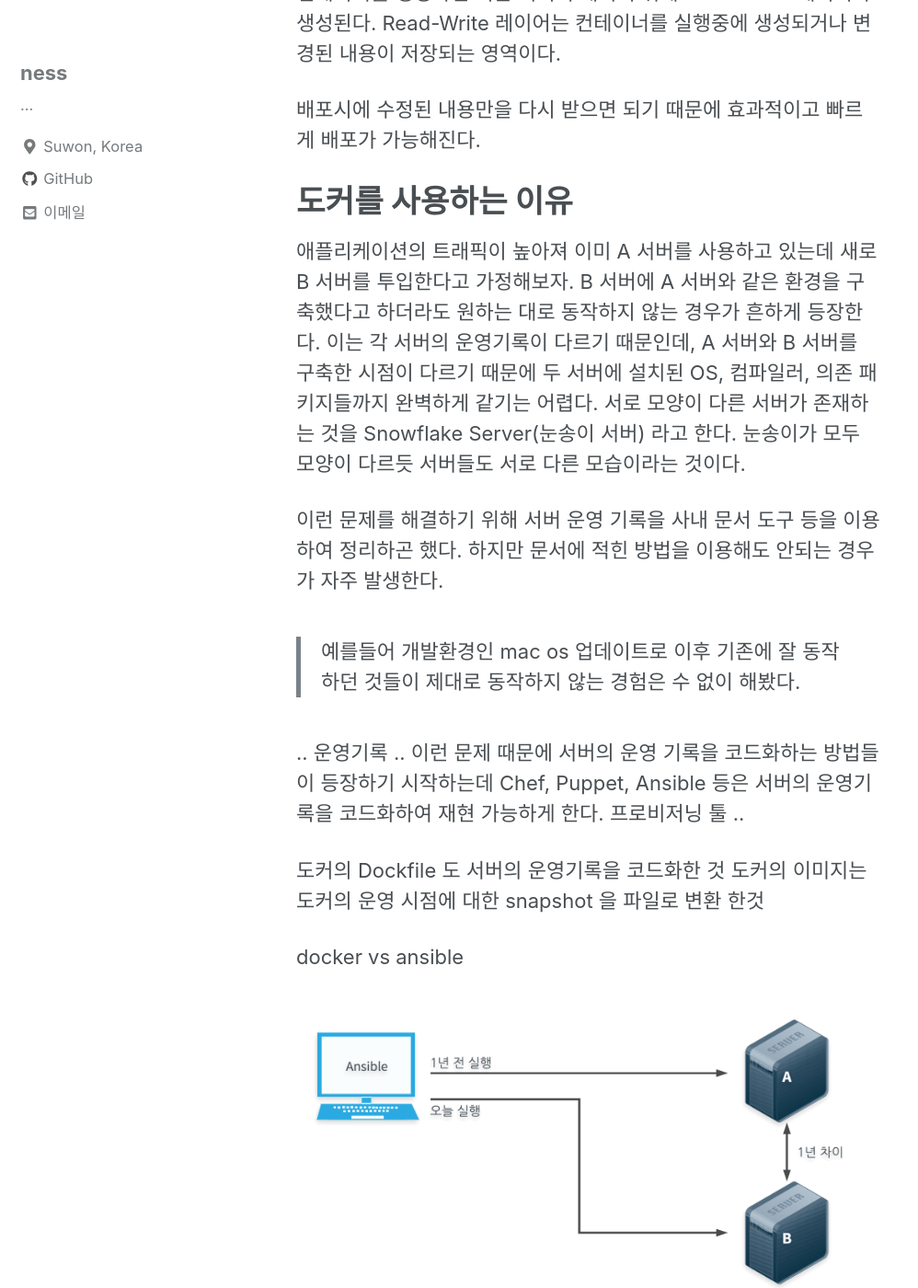
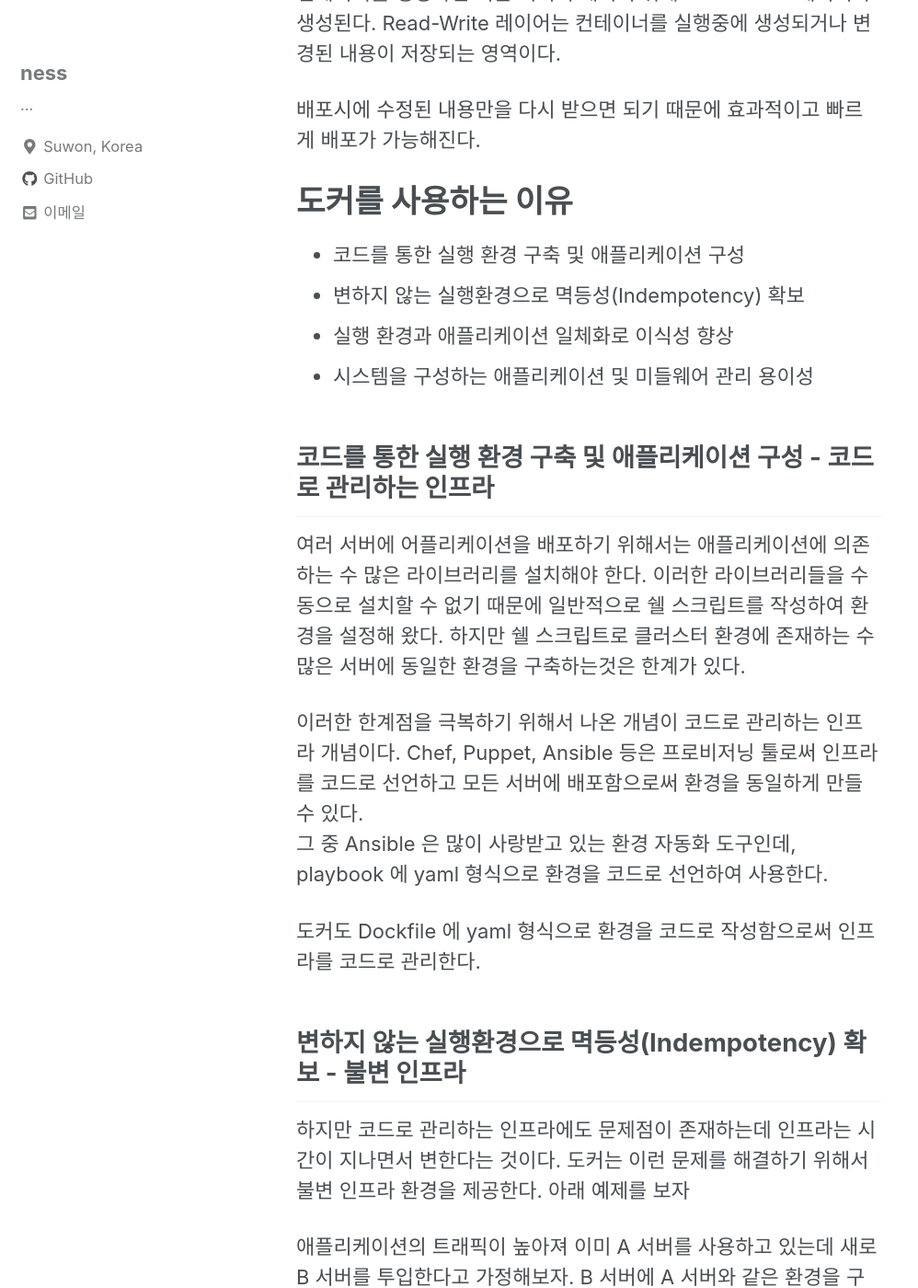
Before and after one commit to kimkoungho/kimkoungho.github.io, a Jekyll site: the page built from _posts/2019-10-29-docker_basic.md, in a window 1280 px wide and 1400 px high, scrolled down 4750 px. Shown: the whole window at 92% size, without its empty margins (0-998 px from the left). Built offline with Jekyll 4.4.1, drawn with Linux system fonts in a browser that asks for light colours; nearby versions of some CDN libraries; some of the changed text lies outside the part shown.

Commit message:
docker basic update

```diff
--- a/_posts/2019-10-29-docker_basic.md
+++ b/_posts/2019-10-29-docker_basic.md
@@ -72,31 +72,49 @@ VM 에서 사용하는 하이퍼바이저 기반 가상화는 추가적으로
 배포시에 수정된 내용만을 다시 받으면 되기 때문에 효과적이고 빠르게 배포가 가능해진다.
 
 # 도커를 사용하는 이유
+- 코드를 통한 실행 환경 구축 및 애플리케이션 구성
+- 변하지 않는 실행환경으로 멱등성(Indempotency) 확보
+- 실행 환경과 애플리케이션 일체화로 이식성 향상
+- 시스템을 구성하는 애플리케이션 및 미들웨어 관리 용이성
+
+
+## 코드를 통한 실행 환경 구축 및 애플리케이션 구성 - 코드로 관리하는 인프라
+여러 서버에 어플리케이션을 배포하기 위해서는 애플리케이션에 의존하는 수 많은 라이브러리를 설치해야 한다. 이러한 라이브러리들을 수동으로 설치할 수 없기 때문에 일반적으로 쉘 스크립트를 작성하여 환경을 설정해 왔다. 하지만 쉘 스크립트로 클러스터 환경에 존재하는 수많은 서버에 동일한 환경을 구축하는것은 한계가 있다.
+
+이러한 한계점을 극복하기 위해서 나온 개념이 코드로 관리하는 인프라 개념이다. Chef, Puppet, Ansible 등은 프로비저닝 툴로써 인프라를 코드로 선언하고 모든 서버에 배포함으로써 환경을 동일하게 만들수 있다.
+그 중 Ansible 은 많이 사랑받고 있는 환경 자동화 도구인데, playbook 에 yaml 형식으로 환경을 코드로 선언하여 사용한다.
+
+도커도 Dockfile 에 yaml 형식으로 환경을 코드로 작성함으로써 인프라를 코드로 관리한다.
+
+## 변하지 않는 실행환경으로 멱등성(Indempotency) 확보 - 불변 인프라
+하지만 코드로 관리하는 인프라에도 문제점이 존재하는데 인프라는 시간이 지나면서 변한다는 것이다. 도커는 이런 문제를 해결하기 위해서 불변 인프라 환경을 제공한다. 아래 예제를 보자
 
 애플리케이션의 트래픽이 높아져 이미 A 서버를 사용하고 있는데 새로 B 서버를 투입한다고 가정해보자.
-B 서버에 A 서버와 같은 환경을 구축했다고 하더라도 원하는 대로 동작하지 않는 경우가 흔하게 등장한다. 이는 각 서버의 운영기록이 다르기 때문인데, A 서버와 B 서버를 구축한 시점이 다르기 때문에 두 서버에 설치된 OS, 컴파일러, 의존 패키지들까지 완벽하게 같기는 어렵다. 서로 모양이 다른 서버가 존재하는 것을 Snowflake Server(눈송이 서버) 라고 한다.
-눈송이가 모두 모양이 다르듯 서버들도 서로 다른 모습이라는 것이다.
-
-이런 문제를 해결하기 위해 서버 운영 기록을 사내 문서 도구 등을 이용하여 정리하곤 했다. 하지만 문서에 적힌 방법을 이용해도 안되는 경우가 자주 발생한다.
+B 서버에 A 서버와 같은 환경을 구축했다고 하더라도 원하는 대로 동작하지 않는 경우가 흔하게 등장한다. A 서버와 B 서버를 구축한 시점이 다르기 때문에 두 서버에 설치된 OS, 컴파일러, 의존 패키지들까지 완벽하게 같기는 어렵다. 서로 모양이 다른 서버가 존재하는 것을 Snowflake Server(눈송이 서버) 라고 한다. 눈송이가 모두 모양이 다르듯 서버들도 서로 다른 모습이라는 것이다.
 
 >
-예를들어 개발환경인 mac os 업데이트로 이후 기존에 잘 동작하던 것들이 제대로 동작하지 않는 경험은 수 없이 해봤다.
+예를들어 개발환경인 mac os 업데이트로 이후 기존에 잘 동작하던 것들이 제대로 동작하지 않는 경험은 수 없이 해봤다. OS 뿐만 아니라 npm install 로 stable 버전을 설치해서 많이 사용하곤 하는데, stable 버전은 안정화된 버전이지 변경이 없는 버전은 아니라는 것이다.
 
-.. 운영기록 ..
-이런 문제 때문에 서버의 운영 기록을 코드화하는 방법들이 등장하기 시작하는데 Chef, Puppet, Ansible 등은 서버의 운영기록을 코드화하여 재현 가능하게 한다.
-프로비저닝 툴 ..
+이러한 문제의 근본적인 원인은 인프라의 가변성(mutable infrastructure)을 허용하고 있기 때문이다.
 
-도커의 Dockfile 도 서버의 운영기록을 코드화한 것
-도커의 이미지는 도커의 운영 시점에 대한 snapshot 을 파일로 변환 한것
-
-docker vs ansible
-
+Ansible vs Docker
 ![No Image](/assets/images/posts/20191029/ansible_vs_docker.png)
 출처: [44bits why-should-i-use-docker-container](https://www.44bits.io/ko/post/why-should-i-use-docker-container#%EC%9A%B4%EC%98%81%ED%95%98%EB%A9%B4%EC%84%9C-%EB%A7%8C%EB%93%A4%EC%96%B4%EC%A7%80%EB%8A%94-%EB%88%88%EC%86%A1%EC%9D%B4-%EC%84%9C%EB%B2%84%EB%93%A4snowflake-servers)
 
-도커는 실행 시점에 관계 없이 구성 시점을 고정할 수 있다.
-다른 도구들은 실행 시점에 서버의 상태가 결정되지만 도커는 이미지를 이용해 구성 시점에 서버의 상태가 결정된다.
+- Ansible(앤서블)은 provisioning 도구로써 인프라 환경을 코드로 관리하는 유명한 오픈소스
+- 앤서블과 같은 provisioning 도구들은 실행 시점에 서버의 상태가 결정되지만 도커는 이미지를 이용해 구성 시점에 서버의 상태가 결정됨
+- 따라서 도커는 항상 같은 실행 결과를 보장하는 불변 인프라(immutable infrastructure) 를 구축 가능
+- 도커의 이미지는 도커의 운영 시점에 대한 snapshot 을 파일로 변환 한 것으로써 불변 인프라의 기반
 
+## 실행 환경과 애플리케이션 일체화로 이식성 향상
+기존에 서버에 애플리케이션을 배포하는 방식은 이미 구축된 서버에 배포되는 방식으로 장비가 추가되면 인프라를 복제하는 작업과 애플리케이션을 배포하는 작업이 분리되어 있었다.
+하지만 도커는 컨테이너라는 개념을 이용하여 인프라와 애플리케이션을 함께 묶는 것이 가능하다. 따라서 도커를 이용하면 장비 추가되더라도 도커 이미지만 빌드하여 얼마든지 배포가 가능하다.
+
+## 시스템을 구성하는 애플리케이션 및 미들웨어 관리 용이성
+일정 규모를 넘는 시스템들은 주로 여러 개의 애플리케이션과 미들웨어를 조합하는 형태로 구성된다. 각 애플리케이션과 미들웨어를 조합하지 않으면 시스템을 구성할 수 없는 문제가 발생한다.
+도커는 여러 컨테이너를 한 덩어리 처럼 동작시키기 위해서 도커 컨테이너 오케스트레이션 시스템들이 존재한다. 도커는 여러 컨테이를 사용하는 애플리케이션을 쉽게 관리할 수 있도록 Docker Compose 라는 도구 제공한다. 도커 컴포즈를 이용하면 컨테이너를 정의하고 컨테이너 간의 의존 관계를 정의해서 시작 순서 등을 조작할 수 있다.
+도커는 여러 서버에 걸쳐 있는 여러 컨테이너를 관리할 수 있는 기능을 가진 컨테이너 오케스트레이션 도구인
+도커 스웜, 쿠버네티스 라는 도구들도 존재한다. 컨테이너 오케스트레이션 도구를 활용하면 컨테이너 증가/감소와 노드의 리소스를 효율적으로 사용하기 위해서 컨테이너 배치 및 로드 밸런싱 기능 등이 포함되어 있다.
 
 ## Reference
 - [위키북스 도커/쿠버네티스를 활용한 컨테이너 개발입문](https://wikibook.co.kr/docker-kubernetes/)
```
